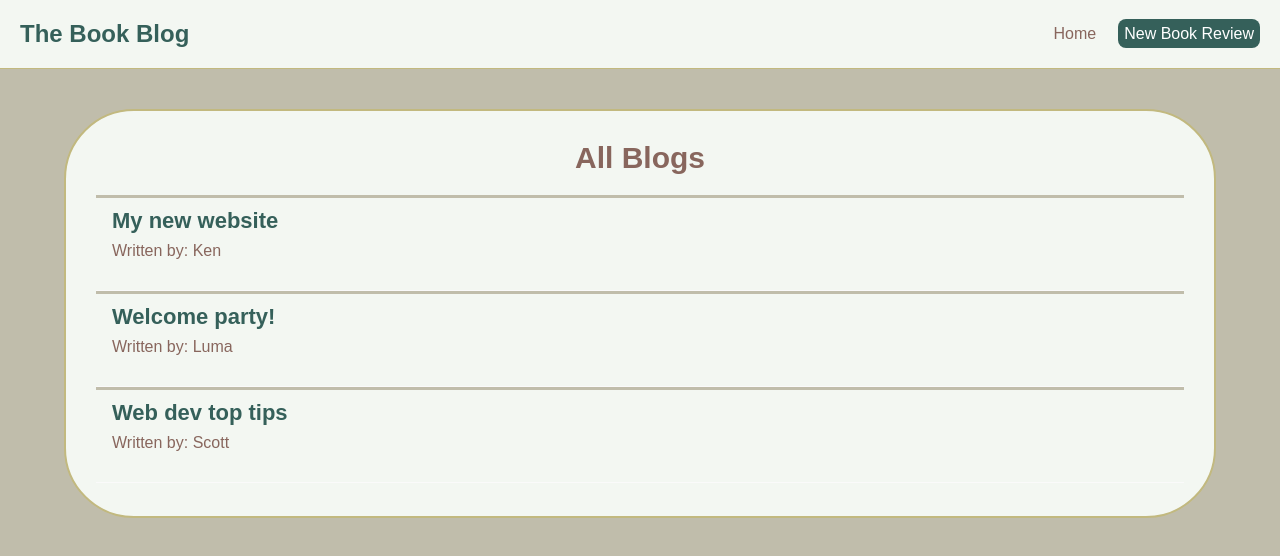
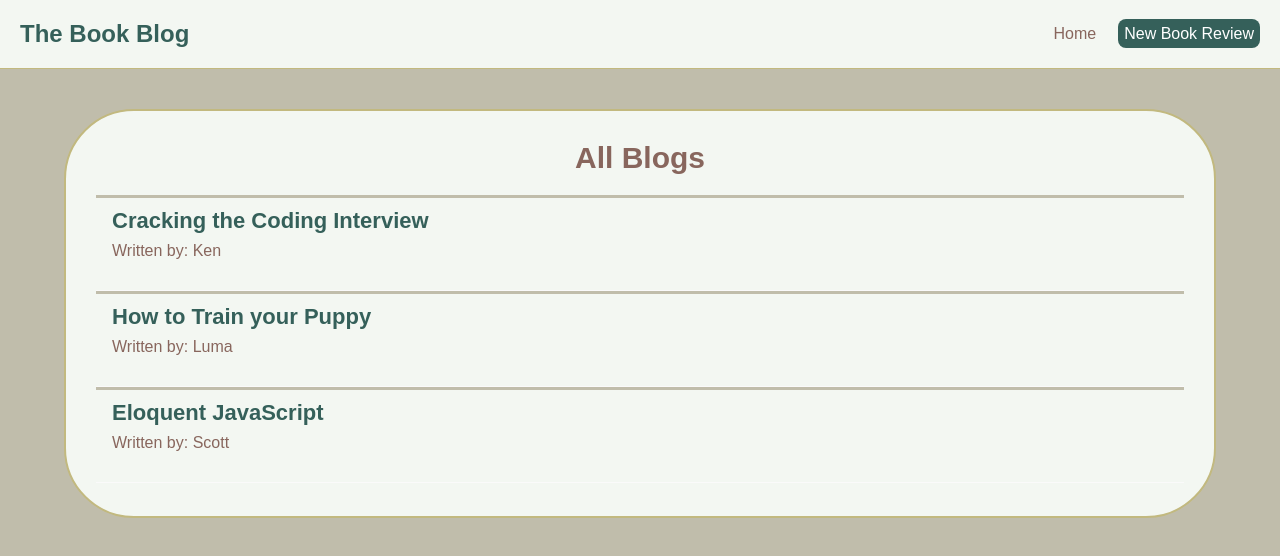
Before and after one commit to TabathaSlatton/Blog-Project, a React (Create React App) app: page / in a window 1280 px wide. Shown: the top 556 px of the page. Built offline with nearby package versions, Linux system fonts and the light colour scheme; a web font is replaced by a local one.

Commit message:
updated 'seed' data in home component

```diff
--- a/src/App.js
+++ b/src/App.js
@@ -3,7 +3,6 @@ import Navbar from './Navbar';
 
 // root component
 function App() {
-  // we can write valid javaScript before the return
 
   return (
     <div className="App">
--- a/src/Home.js
+++ b/src/Home.js
@@ -3,9 +3,9 @@ import BlogList from './BlogList'
 
 const Home = () => {
     const [blogs, setBlogs] = useState([
-        { title: 'My new website', body: "Wowwwww I'm like sooooooooooo cool", author: 'Ken', id: 1 },
-        { title: 'Welcome party!', body: 'Bark Bark Bark', author: 'Luma', id: 2 },
-        { title: 'Web dev top tips', body: "There's this one video game...it's reaaalllllyyyy coool", author: 'Scott', id: 3 }
+        { title: 'Cracking the Coding Interview', body: "This book is really helpful and has shown me what an ever-evolving world coding is. I'm very inspired for the next steps of my journey.", author: 'Ken', id: 1 },
+        { title: 'How to Train your Puppy', body: 'Bark Bark Walking Bark Bark Fetch Bark Bark Treats..SOOO FETCH', author: 'Luma', id: 2 },
+        { title: 'Eloquent JavaScript', body: "Today I read chapter one. It was really great and I'm excited to continue to learn more about building my JS skills!", author: 'Scott', id: 3 }
     ])
 
     return (
```
Also changed, not shown: 1 other file (tests, documents, lock files or other folders).
